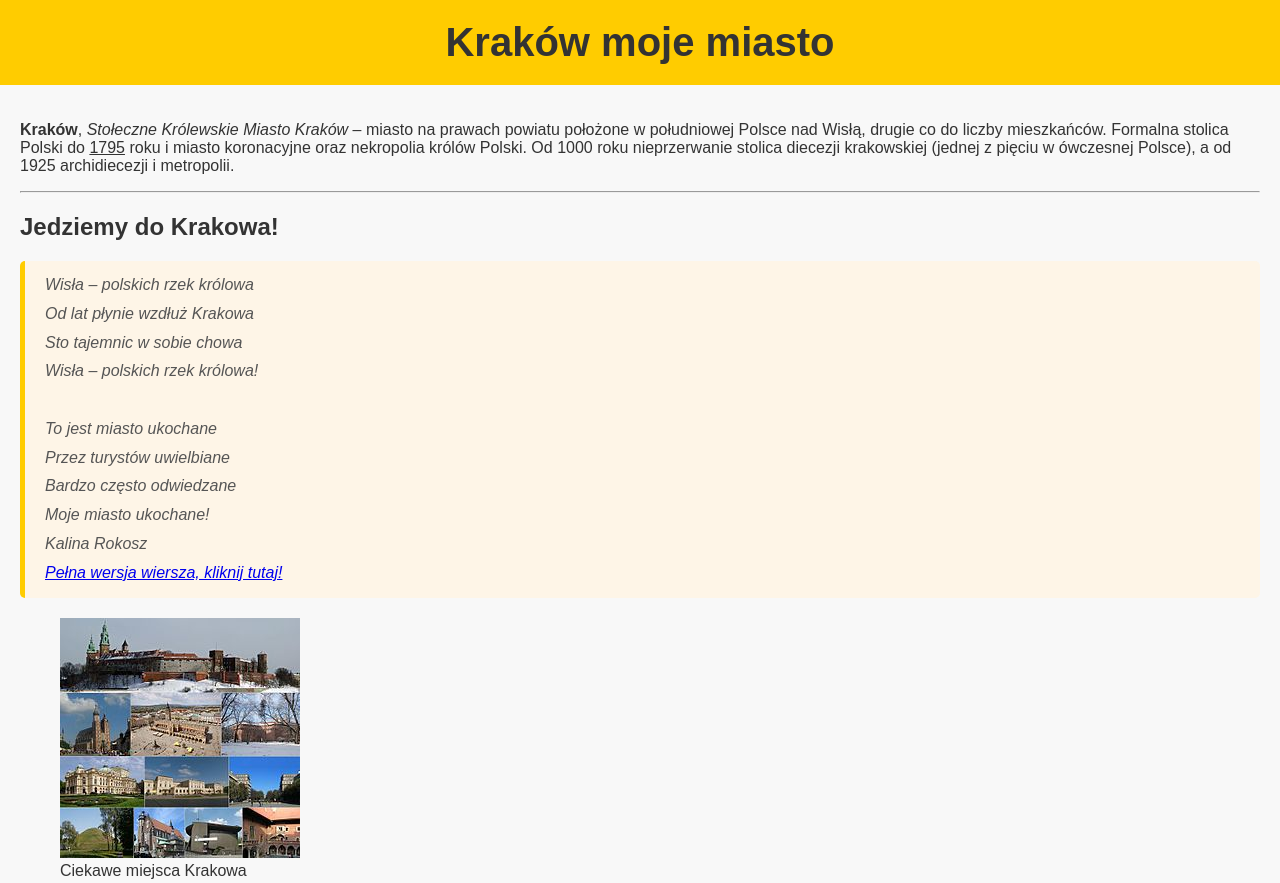
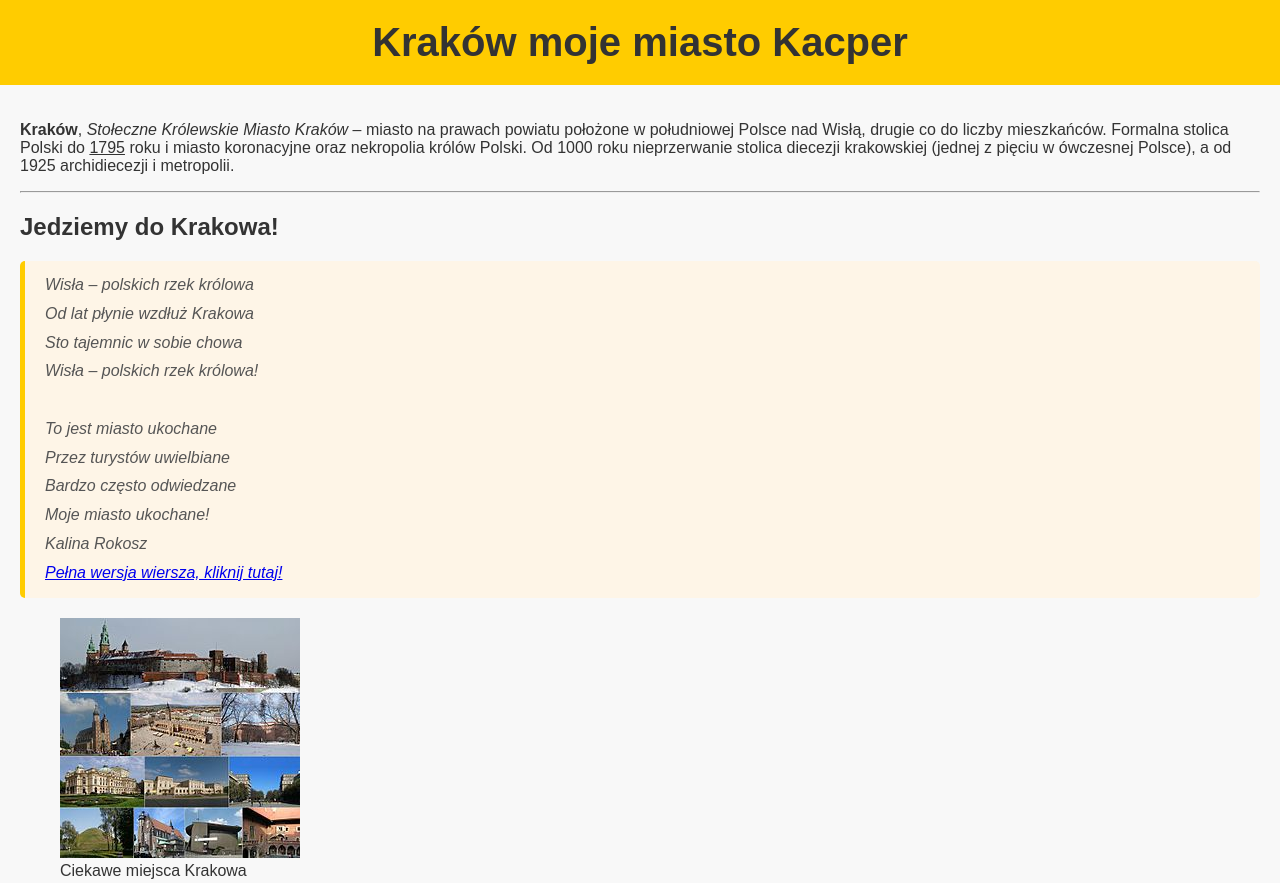
Before and after one commit to kacperro213707/3g1krakow, a plain HTML site: page index.html in a window 1280 px wide. Shown: the top 883 px of the page. Drawn offline with Linux system fonts and the light colour scheme.

Commit message:
Update index.html

```diff
--- a/index.html
+++ b/index.html
@@ -7,7 +7,7 @@
 	</head>
 	<body>
 		<header>
-		<h1>Kraków moje miasto</h1>
+		<h1>Kraków moje miasto Kacper</h1>
 		</header>
 		<main>
 			<p>
```
